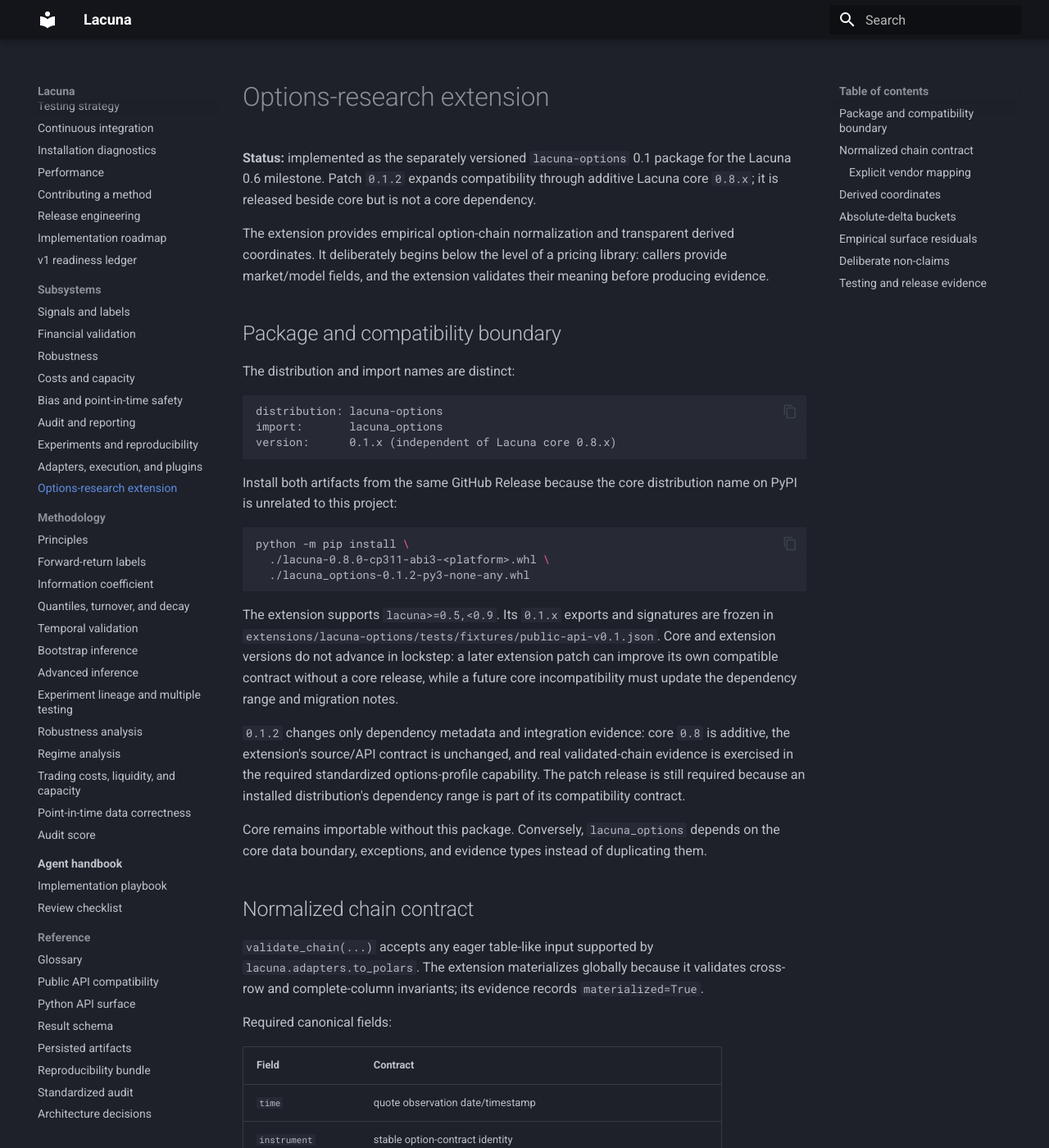
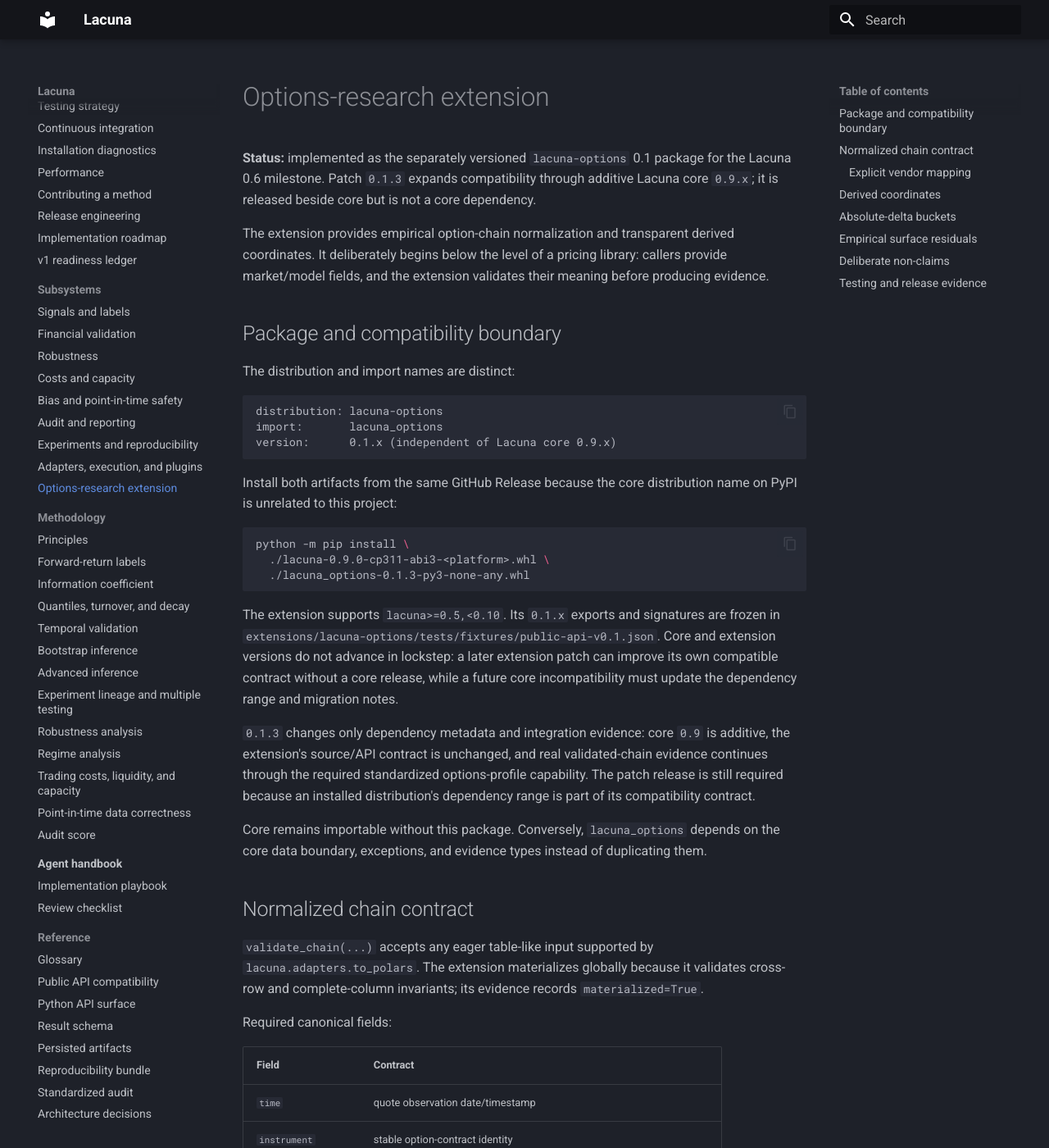
Before and after one commit to eyenoticeall/Lacuna, an MkDocs documentation site: the page built from docs/subsystems/options-extension.md, in a window 1280 px wide and 1400 px high. Shown: the whole window at 82% size. Built offline with MkDocs 1.6.1 and Material for MkDocs 9.7.7, drawn with Linux system fonts in a browser that asks for light colours.

````diff
--- a/Cargo.toml
+++ b/Cargo.toml
@@ -6,7 +6,7 @@ members = [
 resolver = "3"
 
 [workspace.package]
-version = "0.8.0"
+version = "0.9.0"
 edition = "2024"
 rust-version = "1.85"
 license = "MIT OR Apache-2.0"
--- a/docs/subsystems/options-extension.md
+++ b/docs/subsystems/options-extension.md
@@ -1,7 +1,7 @@
 # Options-research extension
 
 **Status:** implemented as the separately versioned `lacuna-options` 0.1 package for the Lacuna
-0.6 milestone. Patch `0.1.2` expands compatibility through additive Lacuna core `0.8.x`; it is
+0.6 milestone. Patch `0.1.3` expands compatibility through additive Lacuna core `0.9.x`; it is
 released beside core but is not a core dependency.
 
 The extension provides empirical option-chain normalization and transparent derived coordinates.
@@ -15,7 +15,7 @@ The distribution and import names are distinct:
 ```text
 distribution: lacuna-options
 import:       lacuna_options
-version:      0.1.x (independent of Lacuna core 0.8.x)
+version:      0.1.x (independent of Lacuna core 0.9.x)
 ```
 
 Install both artifacts from the same GitHub Release because the core distribution name on PyPI is
@@ -23,19 +23,19 @@ unrelated to this project:
 
 ```bash
 python -m pip install \
-  ./lacuna-0.8.0-cp311-abi3-<platform>.whl \
-  ./lacuna_options-0.1.2-py3-none-any.whl
+  ./lacuna-0.9.0-cp311-abi3-<platform>.whl \
+  ./lacuna_options-0.1.3-py3-none-any.whl
 ```
 
-The extension supports `lacuna>=0.5,<0.9`. Its `0.1.x` exports and signatures are frozen in
+The extension supports `lacuna>=0.5,<0.10`. Its `0.1.x` exports and signatures are frozen in
 `extensions/lacuna-options/tests/fixtures/public-api-v0.1.json`. Core and extension versions do not
 advance in lockstep: a later extension patch can improve its own compatible contract without a core
 release, while a future core incompatibility must update the dependency range and migration notes.
 
-`0.1.2` changes only dependency metadata and integration evidence: core `0.8` is additive, the
-extension's source/API contract is unchanged, and real validated-chain evidence is exercised in the
-required standardized options-profile capability. The patch release is still required because an
-installed distribution's dependency range is part of its compatibility contract.
+`0.1.3` changes only dependency metadata and integration evidence: core `0.9` is additive, the
+extension's source/API contract is unchanged, and real validated-chain evidence continues through
+the required standardized options-profile capability. The patch release is still required because
+an installed distribution's dependency range is part of its compatibility contract.
 
 Core remains importable without this package. Conversely, `lacuna_options` depends on the core data
 boundary, exceptions, and evidence types instead of duplicating them.
--- a/extensions/lacuna-options/src/lacuna_options/_version.py
+++ b/extensions/lacuna-options/src/lacuna_options/_version.py
@@ -1,3 +1,3 @@
 """Independent release identity for the optional options extension."""
 
-__version__ = "0.1.2"
+__version__ = "0.1.3"
--- a/pyproject.toml
+++ b/pyproject.toml
@@ -4,7 +4,7 @@ build-backend = "maturin"
 
 [project]
 name = "lacuna"
-version = "0.8.0"
+version = "0.9.0"
 description = "Open-source quantitative research validation for finding where alpha breaks."
 readme = "README.md"
 requires-python = ">=3.11"
--- a/python/lacuna/_version.py
+++ b/python/lacuna/_version.py
@@ -1,3 +1,3 @@
 """Package release identity; synchronized by the release-contract verifier."""
 
-__version__ = "0.8.0"
+__version__ = "0.9.0"
````
Also changed, not shown: CHANGELOG.md (+10 -0 lines), README.md (+6 -6 lines), docs/development/release.md (+6 -6 lines), docs/development/roadmap.md (+8 -2 lines), docs/development/v1-readiness.md (+22 -14 lines), extensions/lacuna-options/CHANGELOG.md (+8 -0 lines), extensions/lacuna-options/README.md (+3 -3 lines), .github/release-notes/v0.9.0.md (added), 4 other files.
